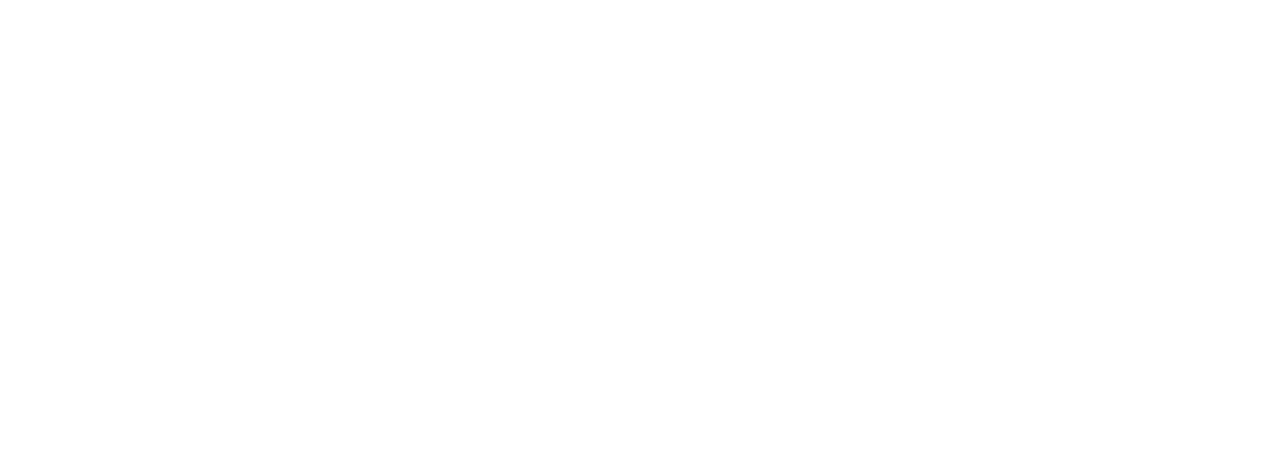
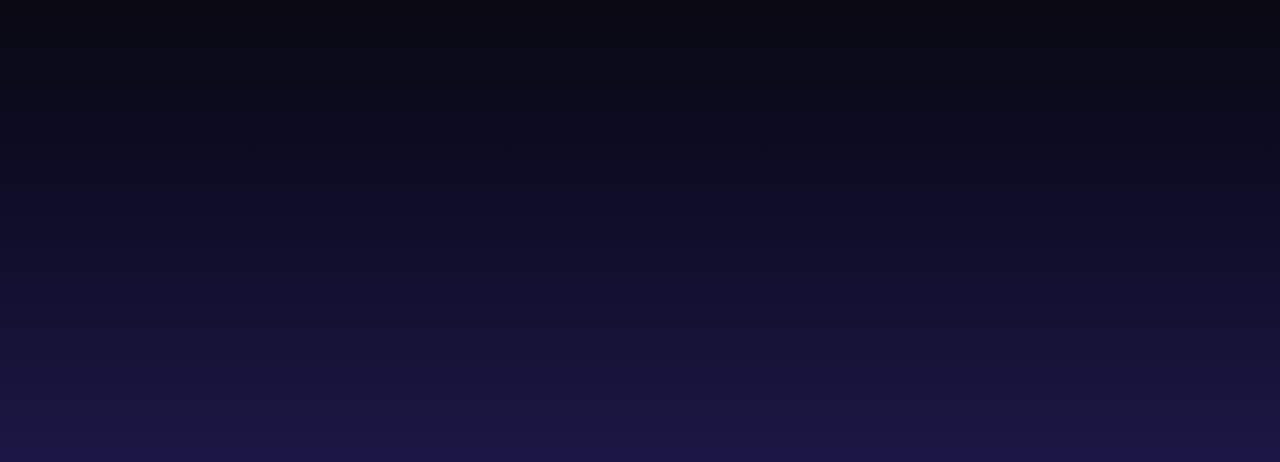
Before and after one commit to Lucasmenezes08/UI_gerenciador_extensoes, a React (Vite) app in the folder UI_gerenciador_extensoes/: page / in a window 1280 px wide. Shown: the part 280-742 px from the top of the page. Built offline with nearby package versions, Linux system fonts and the light colour scheme.

Commit message:
:lipstick: style: Estilizar app component.

```diff
--- a/UI_gerenciador_extensoes/src/components/App.tsx
+++ b/UI_gerenciador_extensoes/src/components/App.tsx
@@ -1,8 +1,7 @@
-
 function App() {
 
   return (
-    <section>
+    <section className="px-10 w-full h-screen bg-linear-to-b from-black/95 to-indigo-950">
 
     </section>
   )
```
